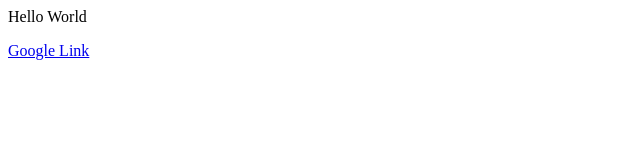
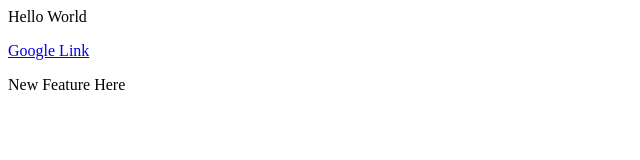
Before and after one commit to ron-villena/scaling-spork, a plain HTML site: page index.html in a window 1280 px wide. Shown: the whole page, without its empty margins (0-640 px from the left). Drawn offline with Linux system fonts and the light colour scheme.

Commit message:
Added newfile.html and modified index.html

```diff
--- a/index.html
+++ b/index.html
@@ -1,2 +1,4 @@
 <p>Hello World</p>
 <a href="http://www.google.com" alt="Google">Google Link</a>
+
+<p>New Feature Here</p>
```
Also changed, not shown: newfile.html (added).
